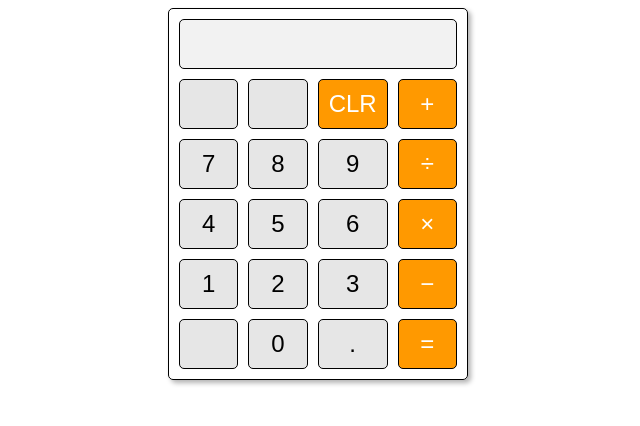
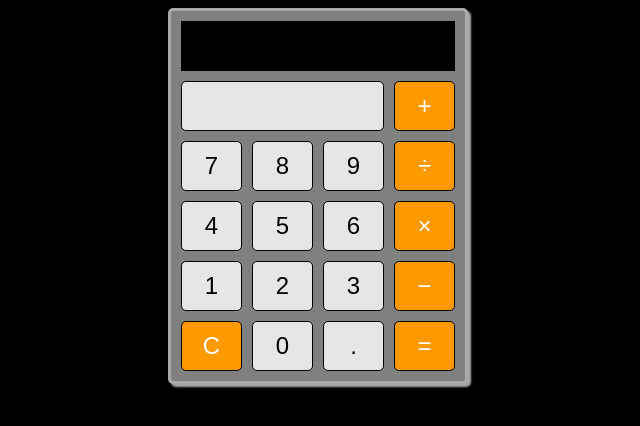
Before and after one commit to dtown1413/basic_calculator, a plain HTML site: page index.html in a window 1280 px wide. Shown: the whole page, without its empty margins (322-962 px from the left). Drawn offline with Linux system fonts and the light colour scheme.

Commit message:
Final Version with Uniform Styling

```diff
--- a/index.html
+++ b/index.html
@@ -12,9 +12,7 @@
         <form id="screen-grid">
             <input type="text" class="screen">
         </form>
-        <button type="button" class="btn"></button>
-        <button type="button" class="btn"></button>
-        <button type="button" class="clear" id="clear" data-num="C">CLR</button>
+        <button type="button" class="btn" id="empty">Dtown1413</button>
         <button type="button" class="btn" id="add" data-num="+">&plus;</button>
         <button type="button" class="btn" data-num="7">7</button>
         <button type="button" class="btn" data-num="8">8</button>
@@ -28,7 +26,7 @@
         <button type="button" class="btn" data-num="2">2</button>
         <button type="button" class="btn" data-num="3">3</button>
         <button type="button" class="btn" id="subtract" data-num="-">&minus;</button>
-        <button type="button" class="btn"></button>
+        <button type="button" class="clear" id="clear" data-num="C">C</button>
         <button type="button" class="btn" id="zero" data-num="0">0</button>
         <button type="button" class="btn" id="decimal" data-num=".">&period;</button>
         <button type="button" class="equals" id="equals">&equals;</button>
--- a/style.css
+++ b/style.css
@@ -1,18 +1,20 @@
 * {
   box-sizing: border-box;
+  background-color: black;
 }
 
 .calculator {
     display: grid;
+    background-color: grey;
     grid-template-columns: repeat(4, 1fr);
     grid-template-rows: repeat(5, 1fr);
     grid-gap: 10px;
     max-width: 300px;
     margin: auto;
     padding: 10px;
-    border: 1px solid black;
+    border: 3px solid darkgrey;
     border-radius: 5px;
-    box-shadow: 3px 3px 5px rgba(0, 0, 0, 0.3);
+    box-shadow: 3px 3px 2px darkgrey;
 }
 
 input {
@@ -20,8 +22,9 @@ input {
 }
 
 .screen {
-  background-color: #f2f2f2;
+  background-color: black;
   border: 1px solid black;
+  color: white;
   border-radius: 5px;
   font-size: 24px;
   text-align: right;
@@ -39,7 +42,7 @@ input {
 }
 
 .btn:hover {
-  background-color: #d9d9d9;
+  background-color: darkgray;
 }
 
 #clear, #backspace, #divide, #multiply, #subtract, #add, #equals {
@@ -48,7 +51,7 @@ input {
 }
 
 #clear:hover, #backspace:hover, #divide:hover, #multiply:hover, #subtract:hover, #add:hover, #equals:hover {
-  background-color: #e68a00;
+  background-color: #804d02;
 }
 
 #screen-grid {
@@ -67,3 +70,13 @@ input {
   grid-row: 6 / span 1;
   grid-column: 4;
 }
+
+#empty {
+  grid-row: 2 / span 1;
+  grid-column: 1 / span 3;
+  color: #e6e6e6;
+}
+
+.empty:hover {
+  color: black;
+}
```
